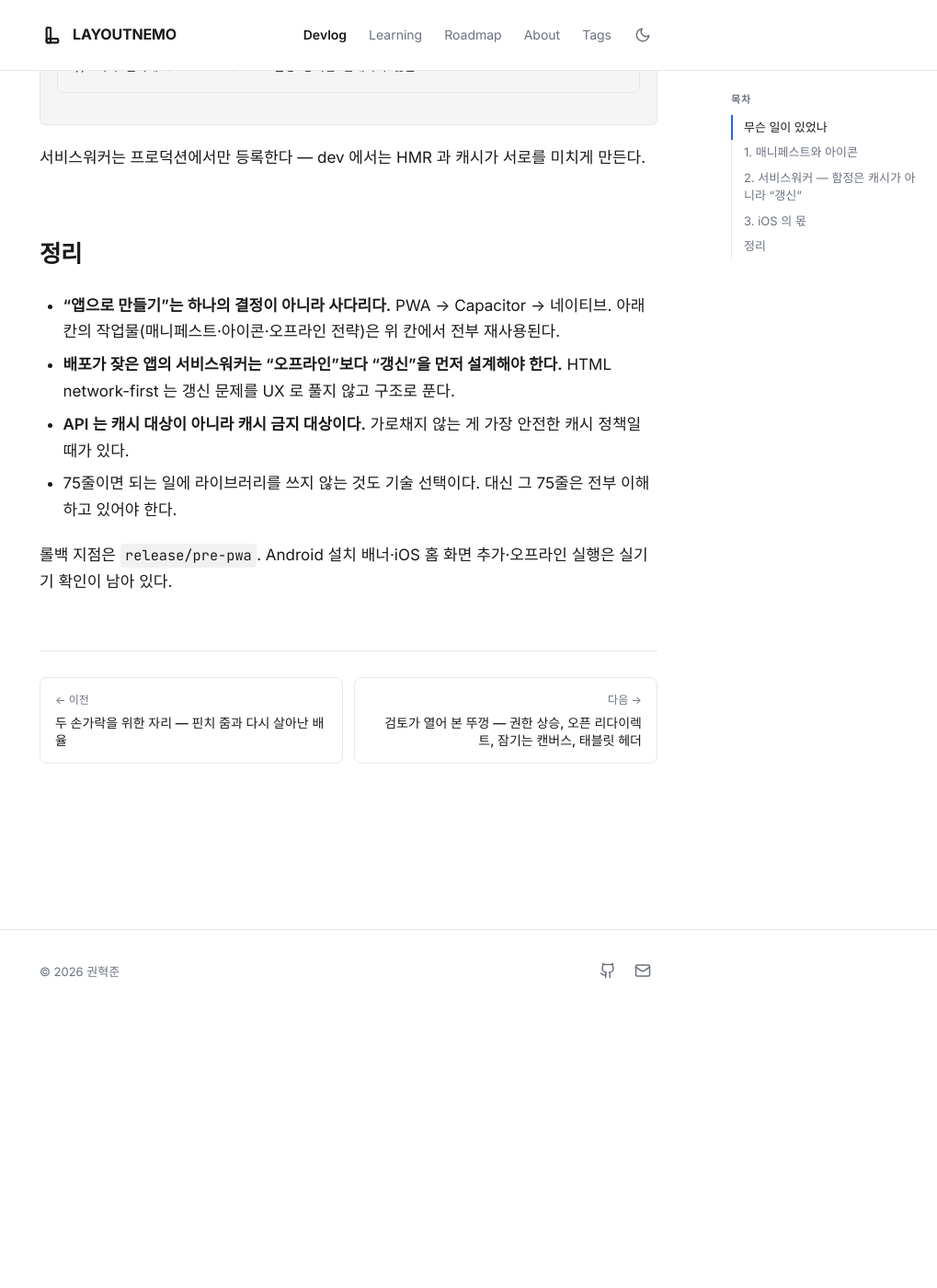
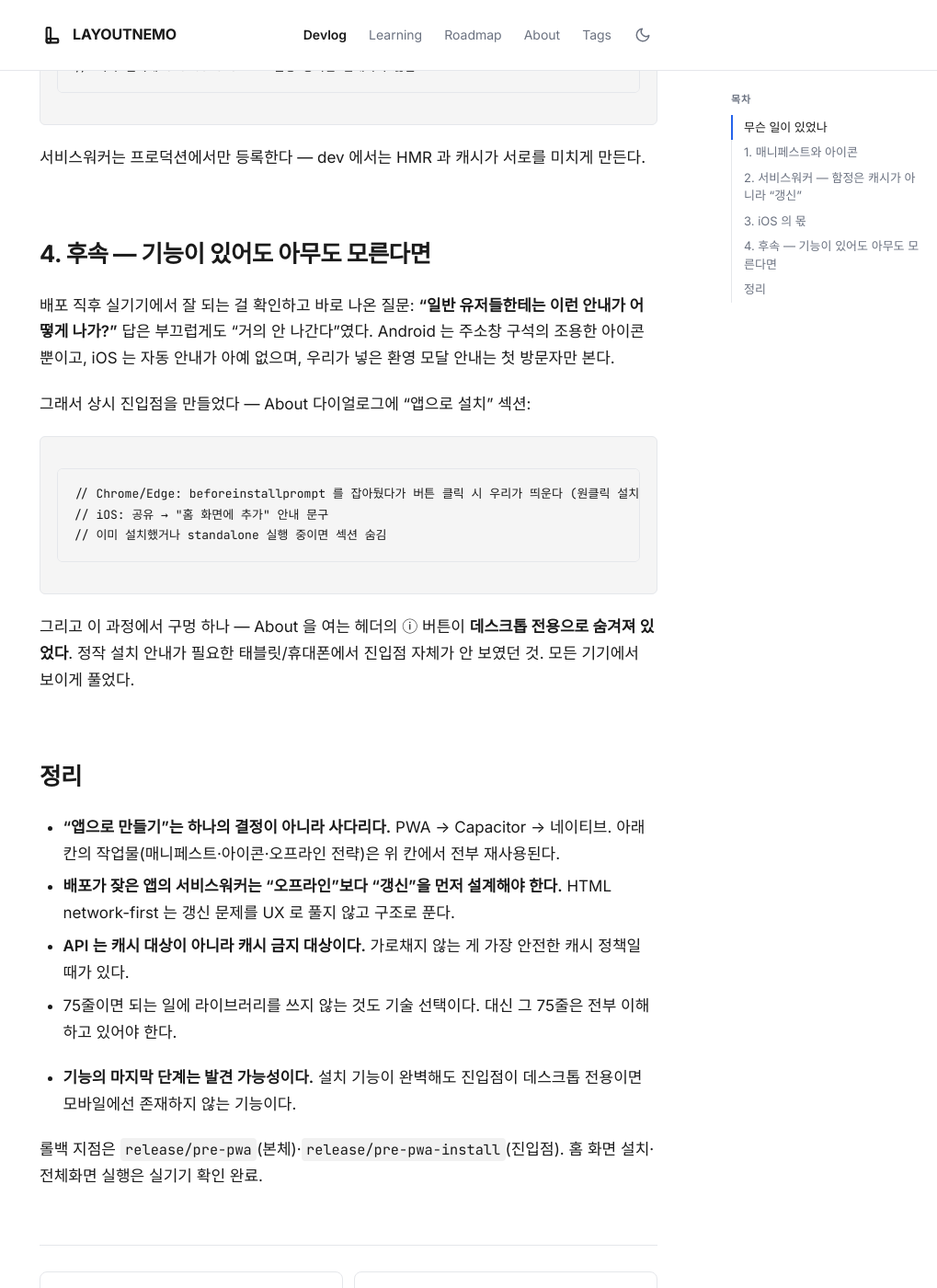
Before and after one commit to Yuwolx/LAYOUTNEMO, a Jekyll site: the page built from docs/devlog/2026-07-03-pwa.md, in a window 1280 px wide and 1400 px high, scrolled down 2311 px. Shown: the whole window at 92% size, without its empty margins (261-1280 px from the left). Built offline with Jekyll 4.4.1, drawn with Linux system fonts in a browser that asks for light colours; some web fonts are replaced; before the commit the page ends 3412 px from its top, so only the background shows below that.

Commit message:
Devlog: append PWA install entry point follow-up to PWA post
Co-Authored-By: Claude Fable 5 <noreply@anthropic.com>

````diff
--- a/docs/devlog/2026-07-03-pwa.md
+++ b/docs/devlog/2026-07-03-pwa.md
@@ -69,6 +69,20 @@ const isIOS = /iPad|iPhone|iPod/.test(ua) || (ua.includes("Macintosh") && naviga
 
 서비스워커는 프로덕션에서만 등록한다 — dev 에서는 HMR 과 캐시가 서로를 미치게 만든다.
 
+## 4. 후속 — 기능이 있어도 아무도 모른다면
+
+배포 직후 실기기에서 잘 되는 걸 확인하고 바로 나온 질문: **"일반 유저들한테는 이런 안내가 어떻게 나가?"** 답은 부끄럽게도 "거의 안 나간다"였다. Android 는 주소창 구석의 조용한 아이콘뿐이고, iOS 는 자동 안내가 아예 없으며, 우리가 넣은 환영 모달 안내는 첫 방문자만 본다.
+
+그래서 상시 진입점을 만들었다 — About 다이얼로그에 "앱으로 설치" 섹션:
+
+```
+// Chrome/Edge: beforeinstallprompt 를 잡아뒀다가 버튼 클릭 시 우리가 띄운다 (원클릭 설치)
+// iOS: 공유 → "홈 화면에 추가" 안내 문구
+// 이미 설치했거나 standalone 실행 중이면 섹션 숨김
+```
+
+그리고 이 과정에서 구멍 하나 — About 을 여는 헤더의 ⓘ 버튼이 **데스크톱 전용으로 숨겨져 있었다**. 정작 설치 안내가 필요한 태블릿/휴대폰에서 진입점 자체가 안 보였던 것. 모든 기기에서 보이게 풀었다.
+
 ## 정리
 
 - **"앱으로 만들기"는 하나의 결정이 아니라 사다리다.** PWA → Capacitor → 네이티브. 아래 칸의 작업물(매니페스트·아이콘·오프라인 전략)은 위 칸에서 전부 재사용된다.
@@ -76,4 +90,6 @@ const isIOS = /iPad|iPhone|iPod/.test(ua) || (ua.includes("Macintosh") && naviga
 - **API 는 캐시 대상이 아니라 캐시 금지 대상이다.** 가로채지 않는 게 가장 안전한 캐시 정책일 때가 있다.
 - 75줄이면 되는 일에 라이브러리를 쓰지 않는 것도 기술 선택이다. 대신 그 75줄은 전부 이해하고 있어야 한다.
 
-롤백 지점은 `release/pre-pwa`. Android 설치 배너·iOS 홈 화면 추가·오프라인 실행은 실기기 확인이 남아 있다.
+- **기능의 마지막 단계는 발견 가능성이다.** 설치 기능이 완벽해도 진입점이 데스크톱 전용이면 모바일에선 존재하지 않는 기능이다.
+
+롤백 지점은 `release/pre-pwa`(본체)·`release/pre-pwa-install`(진입점). 홈 화면 설치·전체화면 실행은 실기기 확인 완료.
````
Also changed, not shown: docs/roadmap.md (+1 -1 lines).
